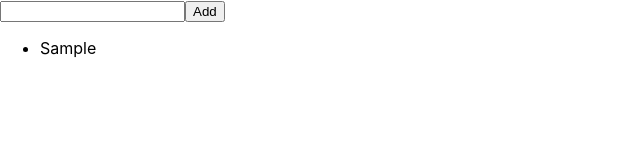
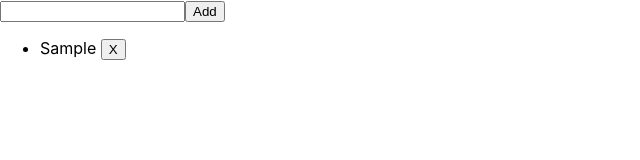
Before and after one commit to rami0r/ideal-pancake-1, a React (Create React App) app: page / in a window 1280 px wide. Both pictures are taken after typing "Sample" into the empty fields and a click on the button "Add". Shown: the top 160 px of the page, without its empty margins (0-640 px from the left). Built offline with nearby package versions, Linux system fonts and the light colour scheme.

Commit message:
Remove items from list

```diff
--- a/src/App.js
+++ b/src/App.js
@@ -22,6 +22,12 @@ class App extends Component {
     }))
   }
 
+  onDelete = value => () => {
+    this.setState(() => ({
+      list: this.state.list.filter(item => item !== value)
+    }))
+  }
+
   render () {
     const { name, list } = this.state;
 
@@ -29,14 +35,14 @@ class App extends Component {
       <div>
         <input type="text" value={name} onChange={this.onChange}/>
         <button type="button" onClick={this.onClick}>Add</button>
-        <List list={list}/>
+        <List list={list} onDelete={this.onDelete}/>
       </div>
     )
   }
 }
 
-const List = ({list}) => {
-  const items = list.map(value => <li key={value}>{value}</li>);
+const List = ({list, onDelete}) => {
+  const items = list.map(value => <li key={value}>{value} <button type="button" onClick={onDelete(value)}>X</button></li>);
   return <ul>{items}</ul>
 }
 
```
